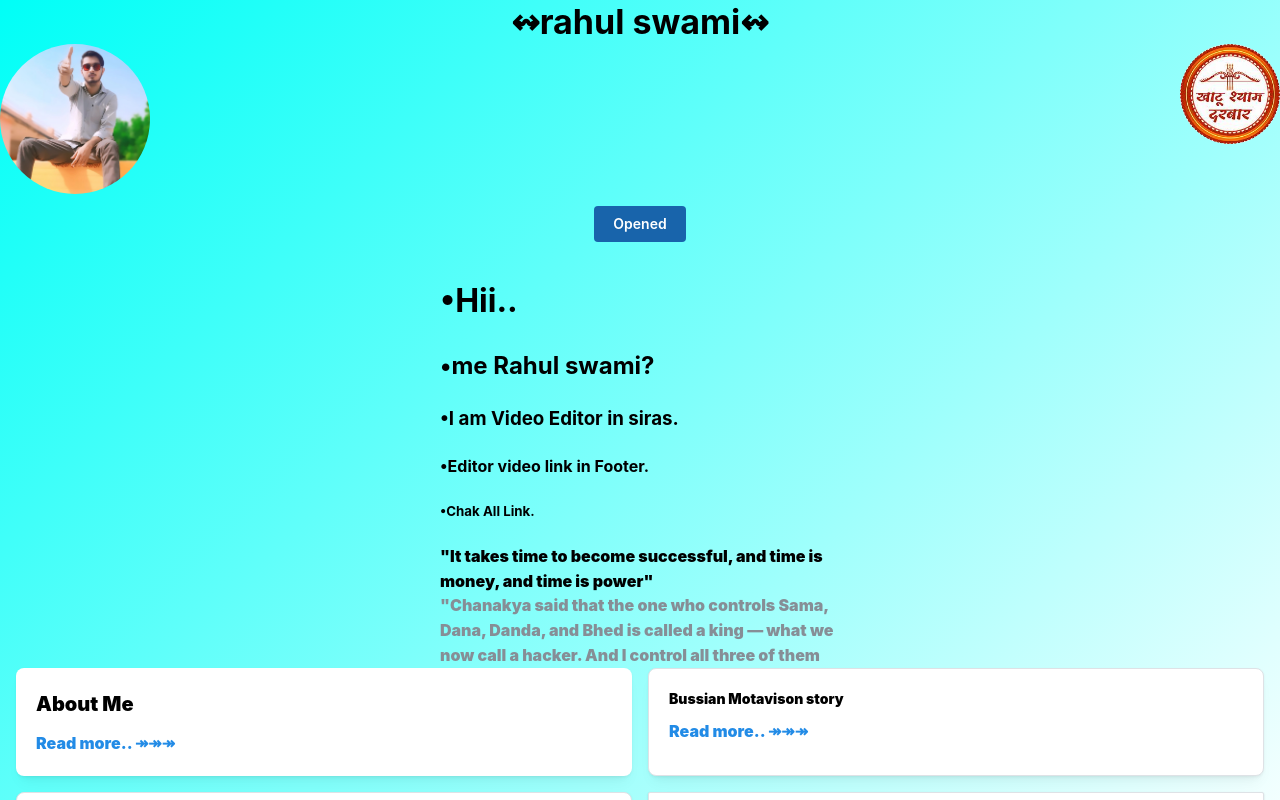
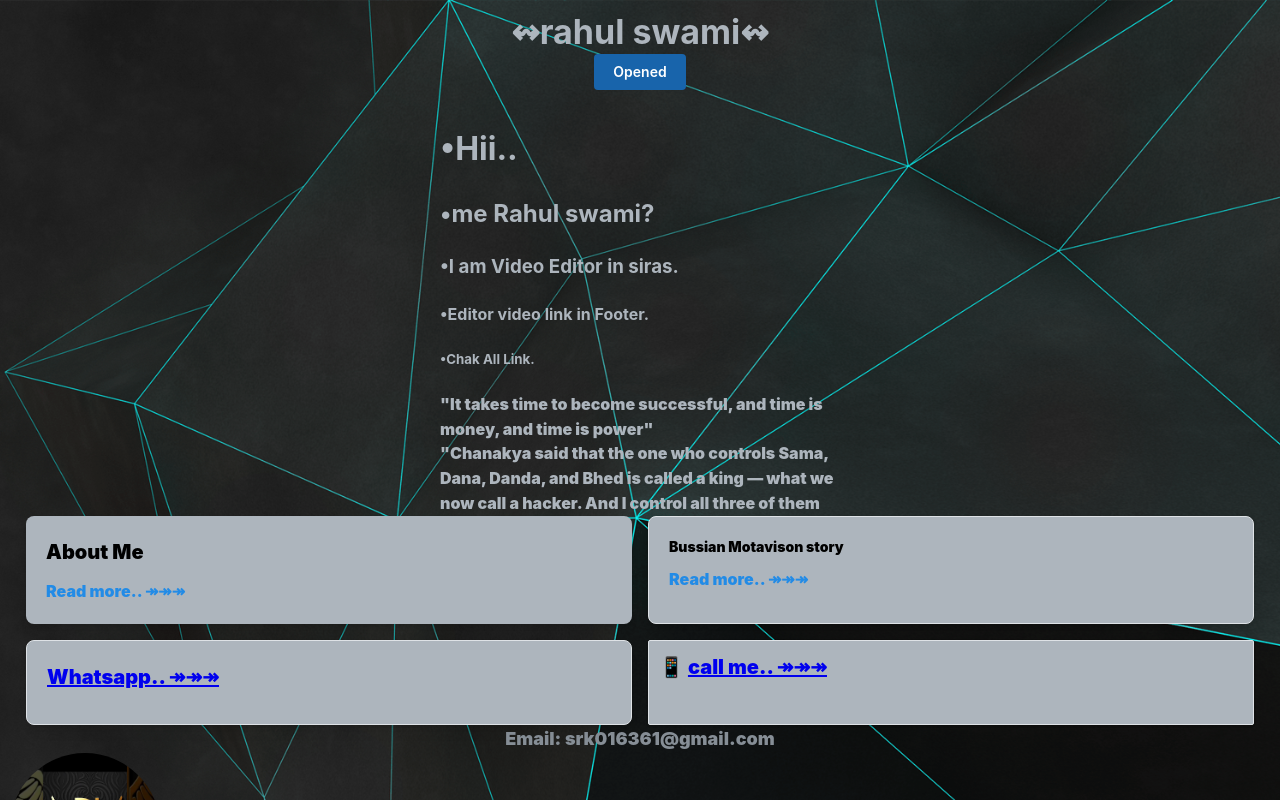
Before and after one commit to prince-pardhan/porfolio, a React (Create React App) app: page / in a window 1280 px wide. Both pictures are taken after a click on the button "Opened". Shown: the top 800 px of the page. Built offline with nearby package versions, Linux system fonts and the light colour scheme.

Commit message:
image chang

```diff
--- a/src/Parsanal/Parsanal.jsx
+++ b/src/Parsanal/Parsanal.jsx
@@ -17,8 +17,8 @@ import {
 } from '@mantine/core';
 import { Link } from 'react-router-dom';
 import { useMediaQuery } from '@mantine/hooks';
-import img1 from "./images/swami.jpeg"
-import img2 from "./images/OIP (1).jpeg"
+import img1 from "./images/maxresdefault.jpg"
+import img3 from "./images/design.png"
 import { useDisclosure } from '@mantine/hooks';
 
 export default function ProfilePage() {
@@ -26,10 +26,11 @@ export default function ProfilePage() {
       const [opened, { toggle }] = useDisclosure(false);
 
     return (
-        <Container fluid style={{ background: 'linear-gradient(135deg, #00fff7ff, white)', minHeight: '100vh', padding: 0, }}>
+        <Container fluid style={{ minHeight: '100vh', width:"100%", padding: 10, backgroundImage:`url(${img3})` , backgroundPosition:"center",backgroundAttachment:"fixed", backgroundSize:"cover" }}>
+
 
             <Center style={{ height: '20%', flexDirection: 'inherit' }}>
-                <Title order={1} color="black">
+                <Title order={1}  c='gray.5'>
                     ↭rahul swami↭
                 </Title>
 
@@ -39,34 +40,9 @@ export default function ProfilePage() {
                 <Text weight={900} size="xs" color="red">
                 </Text>
             </Center>
-            <Flex justify={'space-between'}>
-                <Image
-                    src={img1}
 
 
-                    alt="Profile Image"
-                    style={{
-                        width: '150px',
-                        height: '150px',
-                        objectFit: 'cover',
-                        borderRadius: '50%',
-                    }}
-                    mb="sm"
-                />
-                <Image
-                    src={img2}
 
-
-                    alt="Profile Image"
-                    style={{
-                        width: '100px',
-                        height: '100px',
-                        objectFit: 'cover',
-                        borderRadius: '50%',
-                    }}
-                    mb="sm"
-                />
-            </Flex>
   <Box maw={900} mx="auto">
       <Group justify="center" mb={12} >
         <Button onClick={toggle} color='blue.9'>Opened</Button>
@@ -80,8 +56,8 @@ export default function ProfilePage() {
       <Group justify="center" mb={5}>
       </Group>
 
-      <Collapse in={opened} transitionDuration={1000} transitionTimingFunction="linear">
-               <Text>
+      <Collapse in={opened} transitionDuration={1000} transitionTimingFunction="linear" color='gray'>
+               <Text  c='gray.5'>
             <h1>•Hii..</h1>
 
             <h2>•me  Rahul swami?</h2>
@@ -89,14 +65,14 @@ export default function ProfilePage() {
             <h4>•Editor video link in Footer.</h4>
             <h5>•Chak All Link.</h5>
         </Text>
-        <Text fw={900}>"It takes time to become successful, and time is money, and time is power"</Text>
-        <Text fw={900} c='gray'>"Chanakya said that the one who controls Sama, Dana, Danda, and Bhed is called a king
+        <Text fw={900}  c='gray.5' >"It takes time to become successful, and time is money, and time is power"</Text>
+        <Text fw={900} c='gray.5'>"Chanakya said that the one who controls Sama, Dana, Danda, and Bhed is called a king
              — what we now call a hacker. And I control all three of them</Text>
       </Collapse>
     </Box>
-            <SimpleGrid cols={2} spacing="md" px="md" >
-                <Card shadow="sm" radius="md" padding="lg" >
-                    <Text weight={20} size="xl" mb="xs" fw={900}>
+            <SimpleGrid cols={2} spacing="md" px="md"  >
+                <Card shadow="sm" radius="md" padding="lg" bg='gray.5'>
+                    <Text weight={10} size="xl" mb="xs" fw={900}>
                         About Me
                     </Text>
                     <Anchor href="/About" weight={900} fw={900}>
@@ -104,25 +80,25 @@ export default function ProfilePage() {
                     </Anchor>
                 </Card>
 
-                <Card shadow="sm" radius="md" padding="lg" withBorder >
+                <Card shadow="sm" radius="md" padding="lg" withBorder  bg='gray.5'>
                     <Text weight={50} size="sm" mb="xs" fw={900}>
                        Bussian Motavison story
                     </Text>
-                    <Anchor href="/Motavison" weight={900} fw={900}>
+                    <Anchor href="/Motavison" weight={900} fw={900} bg='gray.5'>
                         Read more.. ↠↠↠
                     </Anchor>
                 </Card>
 
-                <Card shadow="sm" radius="md" padding="lg" withBorder >
+                <Card shadow="sm" radius="md" padding="lg" withBorder bg='gray.5' >
                     <Text weight={900} size="xl" mb="xs" fw={900} c="red">
                    <a href="https://wa.me/8290400325">Whatsapp.. ↠↠↠</a>
                     </Text>
-                    <Anchor href="/About" weight={900} fw={900}>
+                    <Anchor href="/About" weight={900} fw={900}bg='gray.5'>
 
                     </Anchor>
                 </Card>
 
-                <Card shadow="xs" radius="xs" padding="xs" withBorder>
+                <Card shadow="xs" radius="xs" padding="xs" withBorder bg='gray.5'>
                     <Text weight={50} size="xl" mb="xs" fw={900}>
                         📱 <a href="tel:=918290400325"> call me.. ↠↠↠</a>
                     </Text>
@@ -134,6 +110,20 @@ export default function ProfilePage() {
                     Email: srk016361@gmail.com
                 </Text>
             </Center>
+
+            <Image
+                src={img1}
+
+
+                alt="Profile Image"
+                style={{
+                    width: '150px',
+                    height: '150px',
+                    objectFit: 'cover',
+                    borderRadius: '50%',
+                }}
+                mb="sm"
+            />
         </Container>
     );
 }
```
Also changed, not shown: src/Parsanal/images/design.png (added), src/Parsanal/images/maxresdefault.jpg (added).
